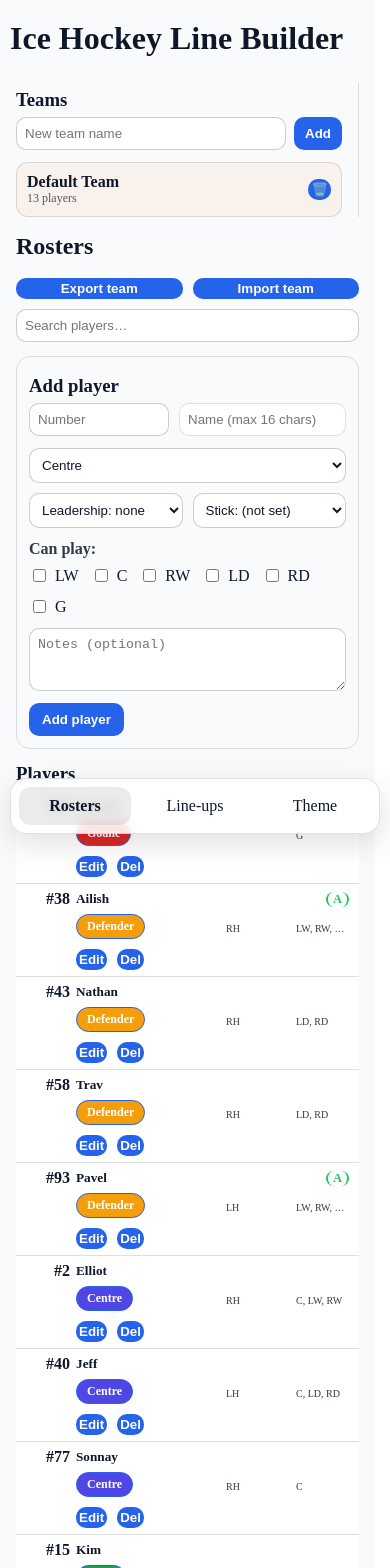
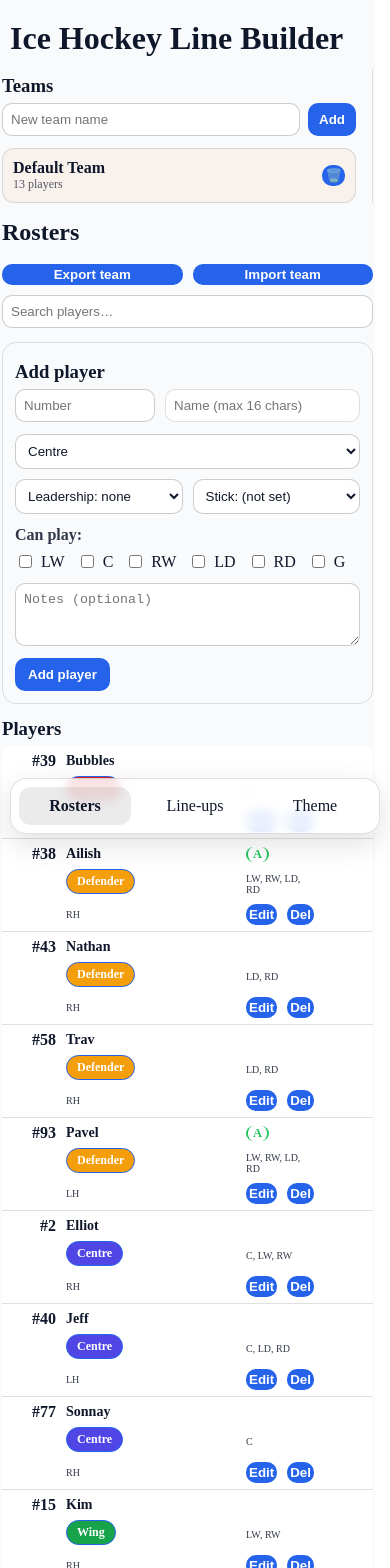
Before and after one commit to Newik83CZ/IceHockeyLineBuilder, a React (Vite) app: page / in a window 390 px wide. Shown: the top 1568 px of the page. Built offline with nearby package versions, Linux system fonts and the light colour scheme.

Commit message:
Fixing layout

```diff
--- a/src/index.css
+++ b/src/index.css
@@ -117,9 +117,6 @@ textarea:focus {
   min-width: 0;
 }
 
-/*Rosters Players list layout*/
-
-
 /* =========================
    Players list "table-like" row
    ========================= */
@@ -138,7 +135,7 @@ textarea:focus {
   gap: 6px;
   align-items: center;
   padding: 6px 10px;
-  border-bottom: 1px solid rgba(0,0,0,0.12);
+  border-bottom: 1px solid rgba(0, 0, 0, 0.12);
   min-width: 0;
 }
 
@@ -151,7 +148,7 @@ textarea:focus {
 
 /* Make sure the name column is allowed to shrink inside the grid */
 .playerNameCell {
-  min-width: 0;              /* critical for ellipsis + shrink */
+  min-width: 0; /* critical for ellipsis + shrink */
 }
 
 /* Shrink name on small screens, keep it readable on desktop */
@@ -213,84 +210,160 @@ textarea:focus {
   min-width: 0;
 }
 
+.playerMeta {
+  min-width: 0;
+  display: flex;
+  gap: 10px;
+  flex-wrap: wrap;     /* allows wrap when tight */
+  align-items: center;
+}
+
+
 /* =========================
    Breakpoint A: “doesn’t fit” (small desktop / landscape tablets)
-   Details move to line 2, aligned under the NAME column
+   Keep # + Name + Leadership on line 1
+   Details go to their OWN lines (no overlap)
+   Actions last line
    ========================= */
 @media (max-width: 980px) {
   .playerRow {
-    grid-template-columns: 44px minmax(160, 1fr) 44px;
+    /* 4 columns: num | name (bounded) | lead | spacer */
+    grid-template-columns: 44px 170px 70px 1fr;
     grid-template-areas:
-      "num  name  lead"
-      ".    meta  meta"
-      ".    act   act";
+      "num  name  lead ."
+      ".    pos can ."
+      ".    stick  act .";
     row-gap: 6px;
     column-gap: 10px;
     align-items: center;
+    justify-content: start;
   }
 
-  /* row 1: # | name | leadership */
-  .playerNum { grid-area: num; text-align: right; font-weight: 800; }
-  .playerNameCell{
+  .playerNum {
+    grid-area: num;
+    justify-self: end;
+    text-align: right;
+    font-weight: 800;
+    white-space: nowrap;
+  }
+
+  .playerNameCell {
     grid-area: name;
     min-width: 0;
   }
-  .playerLeader{
+
+  .playerLeader {
     grid-area: lead;
-    justify-self: end;
-    font-weight: 900;
+    justify-self: start;
+    margin-left: 0px; /* small gap from name */
   }
 
-  /* row 2: details start under NAME (column 2) and span to the right */
-  .playerPos, .playerStick, .playerCanPlay{
-    display: inline-block; /* default; we’ll override with a wrapper below if you want */
+  .playerPos {
+    grid-area: pos;
+    justify-self: start;
   }
 
-  .playerActions{
+  .playerStick {
+    grid-area: stick;
+    justify-self: start;
+  }
+
+  .playerCanPlay {
+    grid-area: can;
+    justify-self: start;
+    white-space: normal;
+    overflow: visible;
+    text-overflow: unset;
+  }
+
+  .playerActions {
     grid-area: act;
     justify-content: flex-start;
-    display: flex;
     gap: 10px;
   }
 
-  .playerNameText{
-    font-size: clamp(12px, 3.4vw, 15px);
-    font-weight: 900;
-    line-height: 1.1;
+  .playerNameText {
+    font-size: clamp(12px, 3.6vw, 15px);
   }
 }
 
+
 /* =========================
-   Breakpoint B: Phone portrait
-   Make details clean on their own line, actions on 3rd line
-   Still aligned under NAME column
+   Phone (<= 800px)
+   Leadership CLOSE to name (not pushed to far right)
+   Details on separate lines (no overlap)
    ========================= */
-@media (max-width: 800px) and (orientation: portrait) {
+@media (max-width: 800px) {
   .playerRow {
-    grid-template-columns: 44px 1fr 44px;
-    grid-template-rows: auto auto auto;
-    gap: 6px;
+    display: grid;
+
+    /* KEY FIX: name is AUTO, lead sits in next column and is left-aligned */
+    grid-template-columns: 44px 170px 70px 1fr;
+
+    grid-template-areas:
+      "num  name  lead ."
+      ".    pos   can ."
+      ".    stick act .";
+
+    row-gap: 6px;
+    column-gap: 10px;
+    align-items: center;
+    justify-content: start;
   }
 
-  .playerPos { grid-column: 2 / 4; grid-row: 2; margin-left: 0; }
-  .playerStick { grid-column: 2 / 4; grid-row: 2; margin-left: 150px; }
-  .playerCanPlay { grid-column: 2 / 4; grid-row: 2; margin-left: 220px; }
+  .playerNum {
+    grid-area: num;
+    justify-self: end;
+    white-space: nowrap;
+  }
+
+  .playerNameCell {
+    grid-area: name;
+    min-width: 0;
+  }
+
+  .playerLeader {
+    grid-area: lead;
+    justify-self: start;
+    margin-left: 0px; /* small gap from name */
+  }
+
+  .playerPos {
+    grid-area: pos;
+    justify-self: start;
+  }
+
+  .playerStick {
+    grid-area: stick;
+    justify-self: start;
+  }
+
+  .playerCanPlay {
+    grid-area: can;
+    justify-self: start;
+    white-space: normal;
+    overflow: visible;
+    text-overflow: unset;
+  }
 
   .playerActions {
-    grid-column: 2 / 4;
-    grid-row: 3;
+    grid-area: act;
     justify-content: flex-start;
+    gap: 10px;
+  }
+
+  .playerNameText {
+    font-size: clamp(12px, 3.6vw, 15px);
   }
 }
-
 
 /* ---------- Mobile overrides ---------- */
 @media (max-width: 800px) {
   /* EDGE-TO-EDGE: removes the red margins you highlighted */
   .pageWrap {
-    padding: 2 !important;
+    padding: 2px !important;
     padding-bottom: 140px !important; /* space for bottom nav */
-    margin: 0 !important;
+    margin: 0px !important;
     max-width: 100% !important;
   }
 
@@ -368,8 +441,6 @@ textarea:focus {
     width: 100% !important;
   }
 
-
-
   /* Line-ups: tighten spacing so bubbles get more room */
   .lineRow,
   .pairRow {
@@ -382,7 +453,6 @@ textarea:focus {
     grid-template-columns: 1fr !important;
     gap: 3px !important;
   }
-
 
   .forwardGrid,
   .defenceGrid {
@@ -418,9 +488,6 @@ textarea:focus {
     line-clamp: 1 !important;
   }
 
-
-  /* ROSTERS LAYOUT OVERRIDES */
-
   /* Prevent grid/flex children from forcing overflow */
   .rostersLayout,
   .rostersLayout * {
@@ -428,22 +495,18 @@ textarea:focus {
   }
 
   /* Add Player row 2 becomes 2 columns on phone (Position full width, then Leadership+Stick) */
-  @media (max-width: 800px) {
   .addPlayerRow2 {
     grid-template-columns: 1fr 1fr !important;
   }
+
   .addPlayerRow2 select:first-child {
     grid-column: 1 / -1; /* Position on its own row */
   }
-  }
-
-
 
   @media (max-width: 800px) and (orientation: portrait) {
     .colorRow {
       grid-template-columns: 150 50 70 !important;
       grid-auto-rows: auto;
     }
-
   }
 }
--- a/src/pages/Rosters.jsx
+++ b/src/pages/Rosters.jsx
@@ -792,6 +792,7 @@ function importFromFile(file) {
 
                     <div className="playerLeader">{p.leadership || ""}</div>
 
+
                     <div className="playerPos">
                       <span
                         style={{
```
Lines whose indentation alone changed are shown as unchanged.
